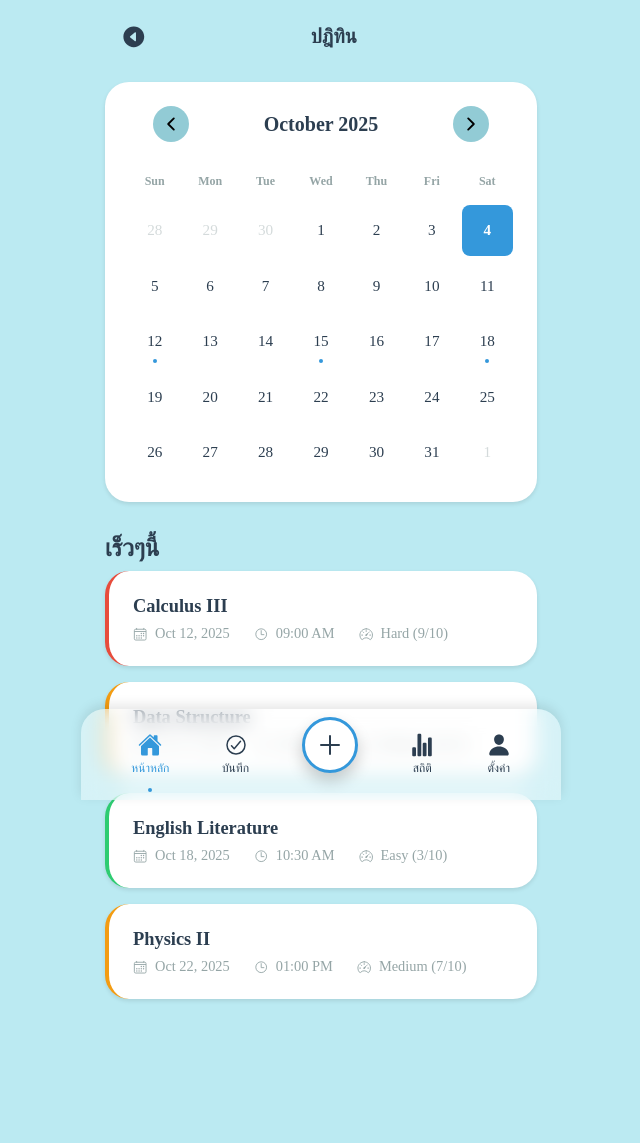
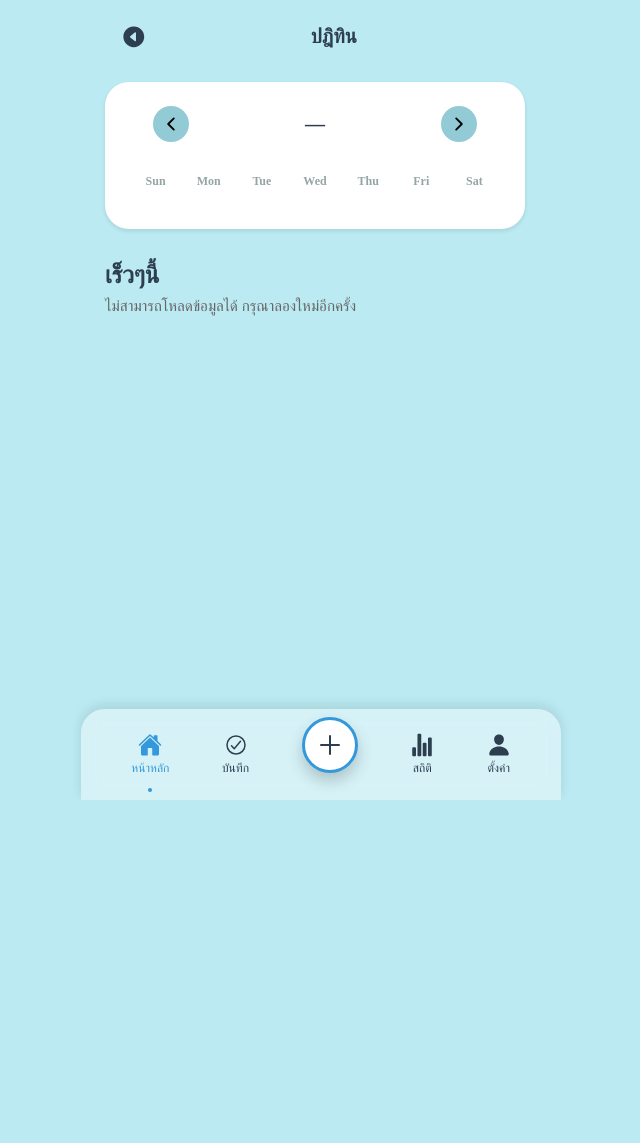
Before and after one commit to 55mL/study-planner, a Python web app: template app/templates/schedule.html in a window 1280 px wide. Shown: the whole page, without its empty margins (319-959 px from the left). After the commit the page ends 800 px from the top, so only its background shows below. Run offline with Jinja, Linux system fonts and the light colour scheme; the template is opened without the code that fills it, so the values that code supplies are empty; some web fonts are replaced.

Commit message:
ทำปฏิทินเหลือแก้apiโหลด

```diff
--- a/app/static/css/components.css
+++ b/app/static/css/components.css
@@ -483,6 +483,7 @@ h1, h2, h3, h4, h5, h6 {
     padding: var(--spacing-md);
     margin-bottom: var(--spacing-lg);
     box-shadow: var(--shadow-sm);
+    max-width: 420px; /* เพิ่มความกว้างสูงสุด */
 }
 
 .calendar-header {
@@ -521,7 +522,7 @@ h1, h2, h3, h4, h5, h6 {
 .calendar-weekdays {
     display: grid;
     grid-template-columns: repeat(7, 1fr);
-    gap: 4px;
+    gap: 0; /* ลด gap ลง */
     margin-bottom: var(--spacing-xs);
 }
 
@@ -536,19 +537,19 @@ h1, h2, h3, h4, h5, h6 {
 .calendar-days {
     display: grid;
     grid-template-columns: repeat(7, 1fr);
-    gap: 4px;
+    gap: 2px; /* ลด gap จาก 4px เหลือ 2px */
 }
 
 .calendar-day {
     aspect-ratio: 1;
-    display: flex;
-    align-items: center;
-    justify-content: center;
+    display: grid;
+    place-items: center;
     border-radius: var(--radius-sm);
     font-size: 0.95rem;
     cursor: pointer;
     transition: all 0.3s ease;
     position: relative;
+    min-height: 44px; /* เพิ่มความสูงขั้นต่ำ */
 }
 
 .calendar-day:hover {
@@ -564,7 +565,7 @@ h1, h2, h3, h4, h5, h6 {
 .calendar-day.has-event::after {
     content: '';
     position: absolute;
-    bottom: 4px;
+    bottom: 6px; /* เพิ่มระยะห่างจากขอบล่าง */
     left: 50%;
     transform: translateX(-50%);
     width: 4px;
--- a/app/templates/schedule.html
+++ b/app/templates/schedule.html
@@ -1,4 +1,4 @@
-<!-- Update   : 2025-10-10 5.00 PM(Neptune) -->
+<!-- Update: 2025-10-10 5.00 PM(Neptune) - Fixed CSS & Dynamic Events -->
 <!DOCTYPE html>
 <html lang="th">
 <head>
@@ -10,6 +10,28 @@
     <link rel="stylesheet" href="/app/static/css/responsive.css">
     <script type="module" src="https://unpkg.com/ionicons@7.1.0/dist/ionicons/ionicons.esm.js"></script>
     <script nomodule src="https://unpkg.com/ionicons@7.1.0/dist/ionicons/ionicons.js"></script>
+    <style>
+      /* ⚠️ ลบ CSS ที่ซ้ำกับ components.css ออก - ให้ใช้จาก components.css แทน */
+      /* เก็บเฉพาะที่จำเป็นจริงๆ */
+      .event-dot {
+        width:8px;
+        height:8px;
+        border-radius:50%;
+        background:#ff6b6b;
+        position:absolute;
+        right:8px;
+        bottom:8px;
+        display:inline-block;
+      }
+      .day-heading {
+        font-weight:600;
+        margin-bottom:8px;
+      }
+      .muted {
+        color: #666;
+        font-size:0.95rem;
+      }
+    </style>
 </head>
 <body data-page="schedule">
 
@@ -23,17 +45,16 @@
                     <ion-icon name="caret-back-circle"></ion-icon>
                     </a>
                     <h1 class="page-title">ปฎิทิน</h1>
-                    <!-- <p class="welcome-text">calendar</p> -->
                 </div>
             </header>
 
             <div class="calendar-container">
                 <div class="calendar-header">
-                    <button class="calendar-nav-btn" id="prevMonth">
+                    <button class="calendar-nav-btn" id="prevMonth" title="Previous month">
                         <ion-icon name="chevron-back"></ion-icon>
                     </button>
-                    <h2 class="calendar-month" id="currentMonth">October 2025</h2>
-                    <button class="calendar-nav-btn" id="nextMonth">
+                    <h2 class="calendar-month" id="currentMonth">—</h2>
+                    <button class="calendar-nav-btn" id="nextMonth" title="Next month">
                         <ion-icon name="chevron-forward"></ion-icon>
                     </button>
                 </div>
@@ -48,118 +69,17 @@
                     <div class="calendar-weekday">Sat</div>
                 </div>
 
-                <div class="calendar-days" id="calendarDays">
-                    <div class="calendar-day other-month">28</div>
-                    <div class="calendar-day other-month">29</div>
-                    <div class="calendar-day other-month">30</div>
-                    <div class="calendar-day">1</div>
-                    <div class="calendar-day">2</div>
-                    <div class="calendar-day">3</div>
-                    <div class="calendar-day today">4</div>
-                    <div class="calendar-day">5</div>
-                    <div class="calendar-day">6</div>
-                    <div class="calendar-day">7</div>
-                    <div class="calendar-day">8</div>
-                    <div class="calendar-day">9</div>
-                    <div class="calendar-day">10</div>
-                    <div class="calendar-day">11</div>
-                    <div class="calendar-day has-event">12</div>
-                    <div class="calendar-day">13</div>
-                    <div class="calendar-day">14</div>
-                    <div class="calendar-day has-event">15</div>
-                    <div class="calendar-day">16</div>
-                    <div class="calendar-day">17</div>
-                    <div class="calendar-day has-event">18</div>
-                    <div class="calendar-day">19</div>
-                    <div class="calendar-day">20</div>
-                    <div class="calendar-day">21</div>
-                    <div class="calendar-day">22</div>
-                    <div class="calendar-day">23</div>
-                    <div class="calendar-day">24</div>
-                    <div class="calendar-day">25</div>
-                    <div class="calendar-day">26</div>
-                    <div class="calendar-day">27</div>
-                    <div class="calendar-day">28</div>
-                    <div class="calendar-day">29</div>
-                    <div class="calendar-day">30</div>
-                    <div class="calendar-day">31</div>
-                    <div class="calendar-day other-month">1</div>
-                </div>
+                <!-- จะถูกเติมด้วย JS -->
+                <div class="calendar-days" id="calendarDays"></div>
             </div>
 
             <section class="events-list">
                 <h2 class="section-title">เร็วๆนี้</h2>
 
-                <div class="event-card difficulty-hard" data-exam-id="1" data-date="2025-10-12">
-                    <h3 class="event-title">Calculus III</h3>
-                    <div class="event-meta">
-                        <span>
-                            <ion-icon name="calendar-outline"></ion-icon>
-                            Oct 12, 2025
-                        </span>
-                        <span>
-                            <ion-icon name="time-outline"></ion-icon>
-                            09:00 AM
-                        </span>
-                        <span>
-                            <ion-icon name="speedometer-outline"></ion-icon>
-                            Hard (9/10)
-                        </span>
-                    </div>
-                </div>
-
-                <div class="event-card difficulty-medium" data-exam-id="2" data-date="2025-10-15">
-                    <h3 class="event-title">Data Structure</h3>
-                    <div class="event-meta">
-                        <span>
-                            <ion-icon name="calendar-outline"></ion-icon>
-                            Oct 15, 2025
-                        </span>
-                        <span>
-                            <ion-icon name="time-outline"></ion-icon>
-                            02:00 PM
-                        </span>
-                        <span>
-                            <ion-icon name="speedometer-outline"></ion-icon>
-                            Medium (6/10)
-                        </span>
-                    </div>
-                </div>
-
-                <div class="event-card difficulty-easy" data-exam-id="3" data-date="2025-10-18">
-                    <h3 class="event-title">English Literature</h3>
-                    <div class="event-meta">
-                        <span>
-                            <ion-icon name="calendar-outline"></ion-icon>
-                            Oct 18, 2025
-                        </span>
-                        <span>
-                            <ion-icon name="time-outline"></ion-icon>
-                            10:30 AM
-                        </span>
-                        <span>
-                            <ion-icon name="speedometer-outline"></ion-icon>
-                            Easy (3/10)
-                        </span>
-                    </div>
-                </div>
-
-                <div class="event-card difficulty-medium" data-exam-id="4" data-date="2025-10-22">
-                    <h3 class="event-title">Physics II</h3>
-                    <div class="event-meta">
-                        <span>
-                            <ion-icon name="calendar-outline"></ion-icon>
-                            Oct 22, 2025
-                        </span>
-                        <span>
-                            <ion-icon name="time-outline"></ion-icon>
-                            01:00 PM
-                        </span>
-                        <span>
-                            <ion-icon name="speedometer-outline"></ion-icon>
-                            Medium (7/10)
-                        </span>
-                    </div>
+                <!-- Events จะถูกโหลดจาก API -->
+                <div id="eventsContainer">
+                    <!-- Loading state -->
+                    <p class="muted">กำลังโหลดข้อมูล...</p>
                 </div>
             </section>
 
@@ -189,10 +109,206 @@
             </a>
         </nav>
 
-
     </div>
 
     <script>
+        // ====== config ======
+        const WEEK_START = 0; // 0 = Sunday
+
+        // ====== state ======
+        const todayReal = new Date();
+        let viewYear = todayReal.getFullYear();
+        let viewMonth = todayReal.getMonth();
+        let eventsData = {}; // เก็บข้อมูล events จาก API
+
+        // ====== Load events from API ======
+        async function loadEventsFromAPI() {
+            try {
+                const response = await fetch('/api/schedule');
+                if (!response.ok) {
+                    throw new Error('Failed to fetch schedule');
+                }
+                const data = await response.json();
+
+                // แปลง events array เป็น map: date -> event data
+                eventsData = {};
+                data.events.forEach(event => {
+                    const dateKey = event.day; // ISO format: YYYY-MM-DD
+                    if (!eventsData[dateKey]) {
+                        eventsData[dateKey] = [];
+                    }
+                    eventsData[dateKey].push(event);
+                });
+
+                // Render calendar และ events list
+                renderCalendar(viewYear, viewMonth);
+                renderEventsList();
+
+            } catch (error) {
+                console.error('Error loading events:', error);
+                document.getElementById('eventsContainer').innerHTML =
+                    '<p class="muted">ไม่สามารถโหลดข้อมูลได้ กรุณาลองใหม่อีกครั้ง</p>';
+            }
+        }
+
+        // ====== Render events list ======
+        function renderEventsList(filterDate = null) {
+            const container = document.getElementById('eventsContainer');
+            container.innerHTML = '';
+
+            // หัวข้อ
+            const heading = document.createElement('div');
+            heading.className = 'day-heading muted';
+            heading.textContent = filterDate
+                ? `เหตุการณ์สำหรับ ${filterDate}`
+                : 'แสดงเหตุการณ์ทั้งหมด';
+            container.appendChild(heading);
+
+            // กรอง events
+            let displayEvents = [];
+            if (filterDate) {
+                displayEvents = eventsData[filterDate] || [];
+            } else {
+                // แสดงทั้งหมด เรียงตามวันที่
+                Object.keys(eventsData).sort().forEach(date => {
+                    displayEvents.push(...eventsData[date]);
+                });
+            }
+
+            if (displayEvents.length === 0) {
+                container.innerHTML += '<p class="muted">ไม่มีเหตุการณ์</p>';
+                return;
+            }
+
+            // สร้าง event cards
+            displayEvents.forEach(event => {
+                const card = document.createElement('div');
+
+                // กำหนด difficulty class
+                let difficultyClass = 'difficulty-medium';
+                const slots = event.slots || 0;
+                if (slots <= 3) difficultyClass = 'difficulty-easy';
+                else if (slots >= 7) difficultyClass = 'difficulty-hard';
+
+                card.className = `event-card ${difficultyClass}`;
+
+                // สร้าง HTML ภายใน
+                const dateObj = new Date(event.day);
+                const dateStr = dateObj.toLocaleDateString('en-US', {
+                    month: 'short',
+                    day: 'numeric',
+                    year: 'numeric'
+                });
+
+                card.innerHTML = `
+                    <h3 class="event-title">${event.exam || 'Unknown'}</h3>
+                    <div class="event-meta">
+                        <span>
+                            <ion-icon name="calendar-outline"></ion-icon>
+                            ${dateStr}
+                        </span>
+                        <span>
+                            <ion-icon name="time-outline"></ion-icon>
+                            ${event.slots || 0} ชั่วโมง
+                        </span>
+                        ${event.is_exam_day ? '<span style="color: #E74C3C; font-weight: 600;">📝 วันสอบ</span>' : ''}
+                    </div>
+                `;
+
+                container.appendChild(card);
+            });
+        }
+
+        // ====== helper ======
+        function monthLabelThai(year, monthIndex) {
+            const d = new Date(year, monthIndex, 1);
+            return d.toLocaleString('th-TH', { month: 'long', year: 'numeric' });
+        }
+
+        // ====== Render Calendar ======
+        function renderCalendar(year, month) {
+            const currentMonthEl = document.getElementById('currentMonth');
+            currentMonthEl.textContent = monthLabelThai(year, month);
+
+            const container = document.getElementById('calendarDays');
+            container.innerHTML = '';
+
+            const firstOfMonth = new Date(year, month, 1);
+            let firstWeekday = firstOfMonth.getDay();
+            firstWeekday = (firstWeekday - WEEK_START + 7) % 7;
+
+            const daysInMonth = new Date(year, month + 1, 0).getDate();
+            const prevMonthDays = new Date(year, month, 0).getDate();
+
+            for (let i = 0; i < 42; i++) {
+                const cell = document.createElement('div');
+                cell.className = 'calendar-day';
+                const idx = i - firstWeekday + 1;
+                let cellDate = null;
+                let isOtherMonth = false;
+                let dayNumber = 1;
+
+                if (idx <= 0) {
+                    isOtherMonth = true;
+                    dayNumber = prevMonthDays + idx;
+                    cellDate = new Date(year, month - 1, dayNumber);
+                    cell.classList.add('other-month');
+                } else if (idx > daysInMonth) {
+                    isOtherMonth = true;
+                    dayNumber = idx - daysInMonth;
+                    cellDate = new Date(year, month + 1, dayNumber);
+                    cell.classList.add('other-month');
+                } else {
+                    dayNumber = idx;
+                    cellDate = new Date(year, month, dayNumber);
+
+                    const todayIso = new Date().toISOString().slice(0,10);
+                    if (cellDate.toISOString().slice(0,10) === todayIso) {
+                        cell.classList.add('today');
+                    }
+                }
+
+                const span = document.createElement('div');
+                span.className = 'date-number';
+                span.textContent = dayNumber;
+                cell.appendChild(span);
+
+                const iso = cellDate.toISOString().slice(0,10);
+                cell.dataset.iso = iso;
+
+                // เช็คว่ามี event วันนี้ไหม
+                if (eventsData[iso] && eventsData[iso].length > 0) {
+                    cell.classList.add('has-event');
+                    const dot = document.createElement('span');
+                    dot.className = 'event-dot';
+                    dot.title = eventsData[iso].map(e => e.exam || 'Event').join(', ');
+                    cell.appendChild(dot);
+                }
+
+                cell.addEventListener('click', () => {
+                    renderEventsList(iso);
+                });
+
+                container.appendChild(cell);
+            }
+        }
+
+        // ====== Navigation ======
+        document.getElementById('prevMonth').addEventListener('click', () => {
+            viewMonth--;
+            if (viewMonth < 0) { viewMonth = 11; viewYear--; }
+            renderCalendar(viewYear, viewMonth);
+            renderEventsList(null);
+        });
+
+        document.getElementById('nextMonth').addEventListener('click', () => {
+            viewMonth++;
+            if (viewMonth > 11) { viewMonth = 0; viewYear++; }
+            renderCalendar(viewYear, viewMonth);
+            renderEventsList(null);
+        });
+
+        // ====== Theme & Active Nav ======
         function setDayTheme() {
             const today = new Date();
             const dayIndex = today.getDay();
@@ -207,6 +323,11 @@
                 item.classList.add('active');
             }
         });
+
+        // ====== Initialize ======
+        loadEventsFromAPI();
+
+
     </script>
 </body>
 </html>
```
Also changed, not shown: app/static/css/main.css (line endings or trailing spaces).
